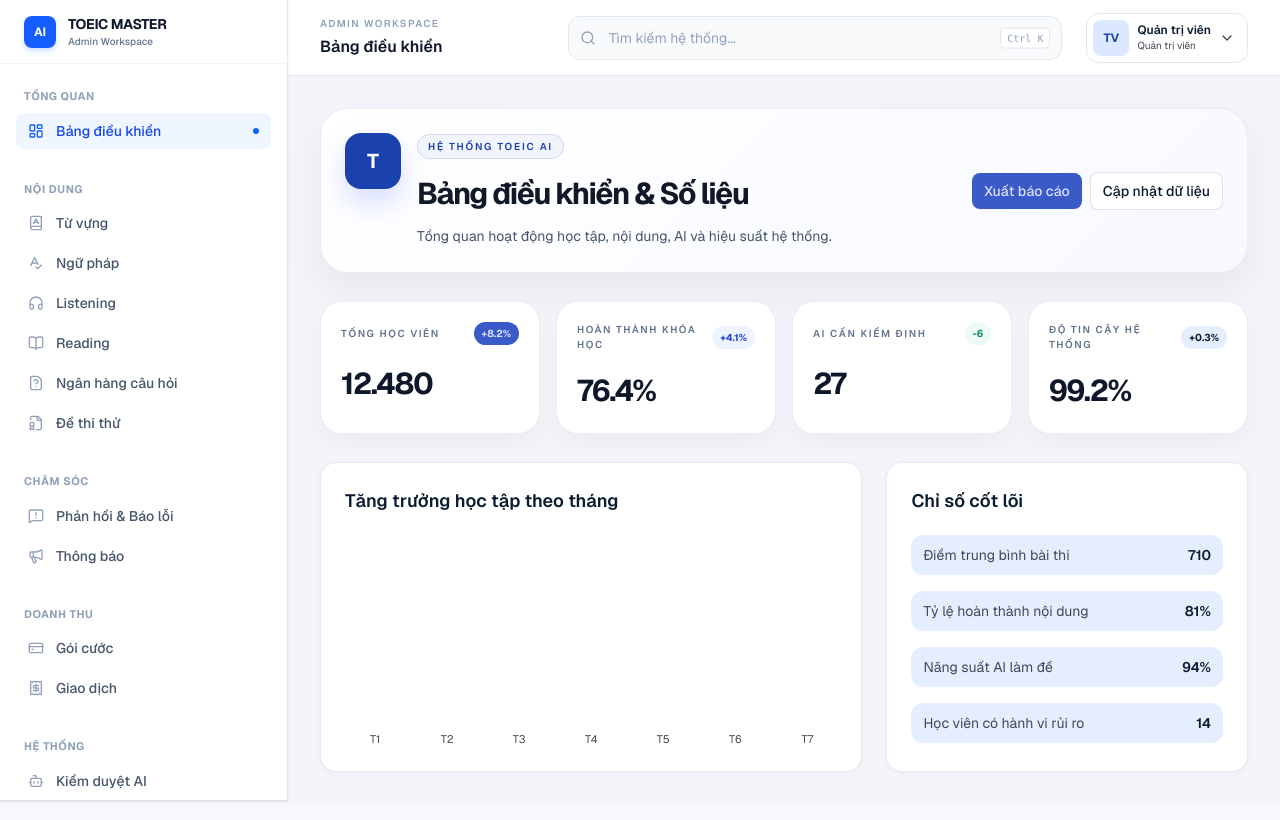
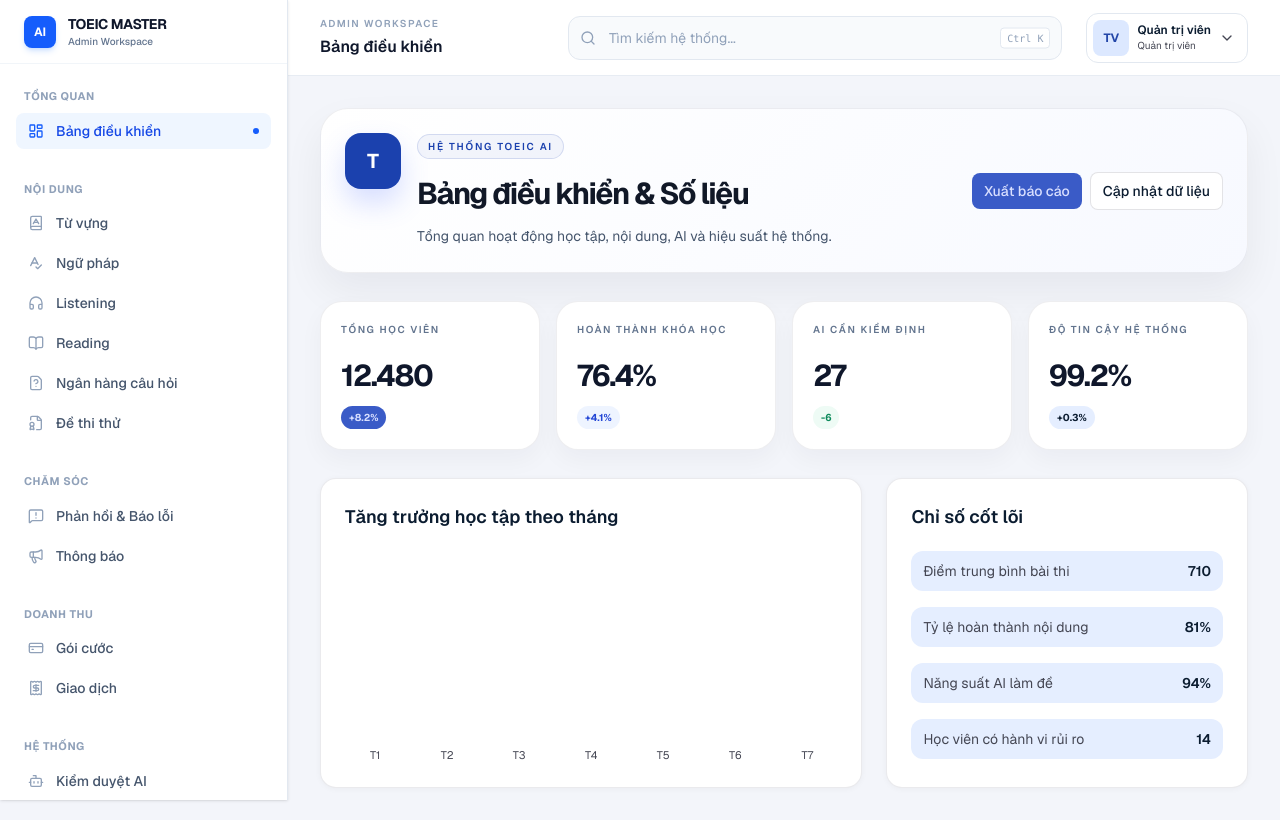
Before and after one commit to TuanDat-meo/ai_toeic_learning_system, a Next.js app in the folder frontend/: page /admin/overview in a window 1280 px wide. Built offline with nearby package versions, Linux system fonts and the light colour scheme.

Commit message:
feat: update admin header and metrics

```diff
--- a/frontend/components/admin/AdminHeader.tsx
+++ b/frontend/components/admin/AdminHeader.tsx
@@ -45,6 +45,10 @@
   "/admin/content/reading": "Quản lý Reading",
   "/admin/content/questions": "Ngân hàng câu hỏi",
   "/admin/content/mock-tests": "Đề thi thử",
+  "/admin/support/reports": "Phản hồi & Báo lỗi",
+  "/admin/support/announcements": "Quản lý Thông báo",
+  "/admin/billing/subscriptions": "Quản lý Gói cước",
+  "/admin/billing/transactions": "Lịch sử Giao dịch",
   "/admin/ai-review": "Kiểm duyệt AI",
   "/admin/data/import": "Quản lý dữ liệu",
   "/admin/users": "Quản lý người dùng",
--- a/frontend/components/admin/AdminPageFrame.tsx
+++ b/frontend/components/admin/AdminPageFrame.tsx
@@ -5,6 +5,7 @@
   value: string;
   trend: string;
   tone?: "primary" | "secondary" | "tertiary" | "neutral";
+  icon?: ReactNode;
 };
 
 export function AdminPageFrame({
@@ -56,13 +57,20 @@
                 key={metric.label}
                 className="rounded-[22px] border border-[rgba(116,118,132,0.12)] bg-white p-5 shadow-[0_10px_25px_rgba(15,23,42,0.04)]"
               >
-                <div className="flex items-center justify-between gap-2">
-                  <p className="text-[10px] font-semibold uppercase tracking-[0.16em] text-slate-500">{metric.label}</p>
-                  <span className={`rounded-full px-2 py-1 text-[10px] font-bold ${tones[metric.tone ?? "neutral"]}`}>
-                    {metric.trend}
-                  </span>
+                <div className="flex items-start justify-between gap-3">
+                  <div className="min-w-0">
+                    <p className="text-[10px] font-semibold uppercase tracking-[0.16em] text-slate-500">{metric.label}</p>
+                    <p className="mt-4 break-words text-[30px] font-bold tracking-[-0.05em] text-slate-900">{metric.value}</p>
+                    <span className={`mt-2 inline-flex rounded-full px-2 py-1 text-[10px] font-bold ${tones[metric.tone ?? "neutral"]}`}>
+                      {metric.trend}
+                    </span>
+                  </div>
+                  {metric.icon ? (
+                    <span className={`flex h-11 w-11 shrink-0 items-center justify-center rounded-xl ${tones[metric.tone ?? "neutral"]}`}>
+                      {metric.icon}
+                    </span>
+                  ) : null}
                 </div>
-                <p className="mt-4 text-[30px] font-bold tracking-[-0.05em] text-slate-900">{metric.value}</p>
               </div>
             );
           })}
```
